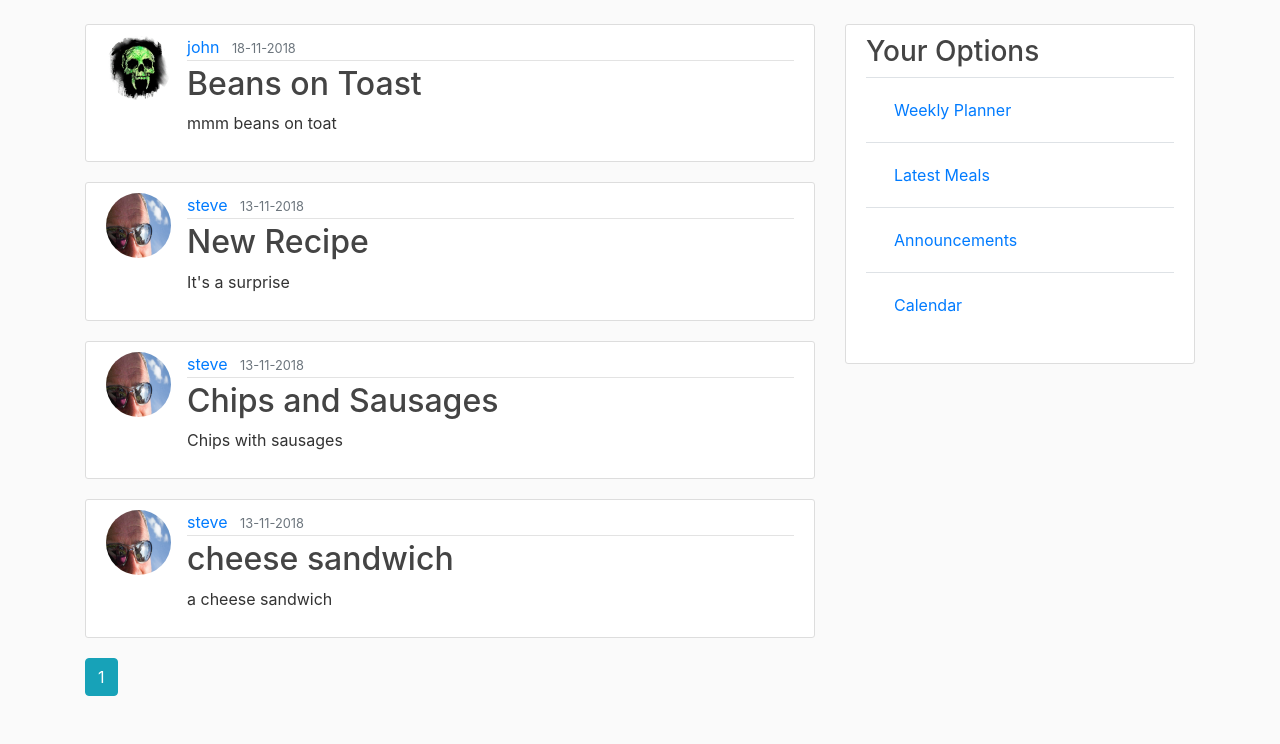
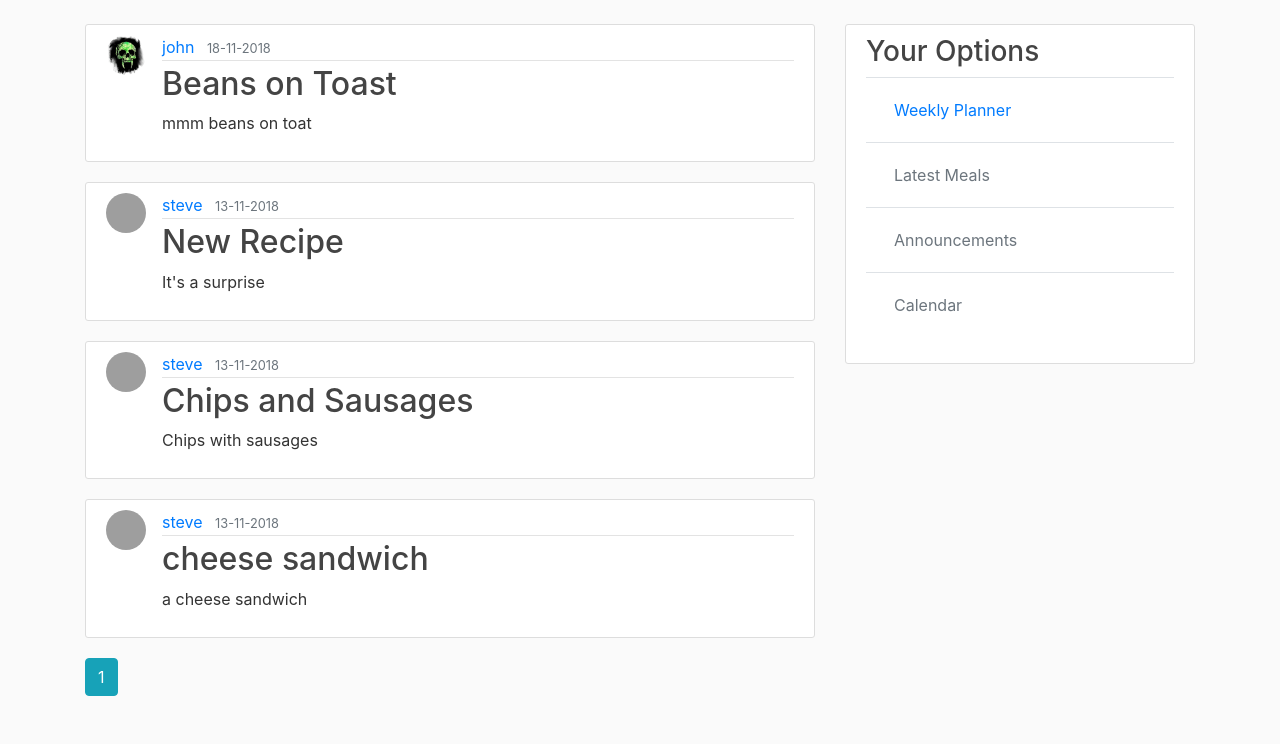
Before and after one commit to devonps/mealplanning, a Flask app: page / in a window 1280 px wide. Shown: the part 56-800 px from the top of the page. Run offline with Flask 2, Linux system fonts and the light colour scheme; data comes from the database, SQL or seed files in the repository; both versions use the stored data as it was after the commit; some libraries are stand-ins or nearby versions; grey boxes are pictures that could not be loaded.

Commit message:
general tidy up around the weekly planner page

```diff
--- a/mymeal/models.py
+++ b/mymeal/models.py
@@ -13,7 +13,7 @@
     id = db.Column(db.Integer, primary_key=True)
     username = db.Column(db.String(20), unique=True, nullable=False)
     email = db.Column(db.String(120), unique=True, nullable=False)
-    image_file = db.Column(db.String(20), nullable=False, default='default.jpg')
+    image_file = db.Column(db.String(20), nullable=False, default='default.png')
     password = db.Column(db.String(60), nullable=False)
     recipes = db.relationship('Recipe', backref='author', lazy=True)
 
--- a/mymeal/static/main.css
+++ b/mymeal/static/main.css
@@ -46,8 +46,8 @@
 }
 
 .article-img {
-  height: 65px;
-  width: 65px;
+  height: 40px;
+  width: 40px;
   margin-right: 16px;
 }
 
--- a/mymeal/templates/layout.html
+++ b/mymeal/templates/layout.html
@@ -35,6 +35,7 @@
                     <a class="nav-item nav-link" href="{{ url_for('recipes.new_recipe') }}">Create Recipe</a>
                     <a class="nav-item nav-link" href="{{ url_for('users.account') }}">Account</a>
                     <a class="nav-item nav-link" href="{{ url_for('users.logout') }}">Logout</a>
+                    <img class="rounded-circle  article-img" src="{{ url_for('static', filename='profile_pics/' + current_user.image_file) }}">
                 {% else %}
                   <a class="nav-item nav-link" href="{{ url_for('users.login') }}">Login</a>
                   <a class="nav-item nav-link" href="{{ url_for('users.register') }}">Register</a>
@@ -67,22 +68,22 @@
                   <tbody>
                     <tr>
                       <td>
-                          <a class="nav-item nav-link" href="{{ url_for('weekly.view_this_week') }}">Weekly Planner</a>
+                          <a class="nav-item nav-link" href="{{ url_for('weekly.new_week') }}">Weekly Planner</a>
                       </td>
                     </tr>
                     <tr>
                       <td>
-                          <a class="nav-item nav-link" href="{{ url_for('weekly.view_this_week') }}">Latest Meals</a>
+                          <a class="nav-item nav-link disabled" href="#">Latest Meals</a>
                       </td>
                     </tr>
                     <tr>
                       <td>
-                          <a class="nav-item nav-link" href="{{ url_for('weekly.view_this_week') }}">Announcements</a>
+                          <a class="nav-item nav-link disabled" href="#">Announcements</a>
                       </td>
                     </tr>
                     <tr>
                       <td>
-                          <a class="nav-item nav-link" href="{{ url_for('weekly.view_this_week') }}">Calendar</a>
+                          <a class="nav-item nav-link disabled" href="#">Calendar</a>
                       </td>
                     </tr>
                   </tbody>
--- a/run.py
+++ b/run.py
@@ -1,4 +1,4 @@
 from mymeal import app
 
 if __name__ == '__main__':
-    app.run(debug=False, host='0.0.0.0')
+    app.run(debug=True, host='0.0.0.0')
```
Also changed, not shown: mymeal/static/page.js (deleted, +0 -31 lines), mymeal/templates/new_week.html (deleted, +0 -10 lines), mymeal/weekly/routes.py (+3 -12 lines), mymeal/static/profile_pics/98b6da6a2e2e3f14.png (added), mymeal/static/profile_pics/default.jpg (deleted), mymeal/static/profile_pics/default.png (added), site.db.
